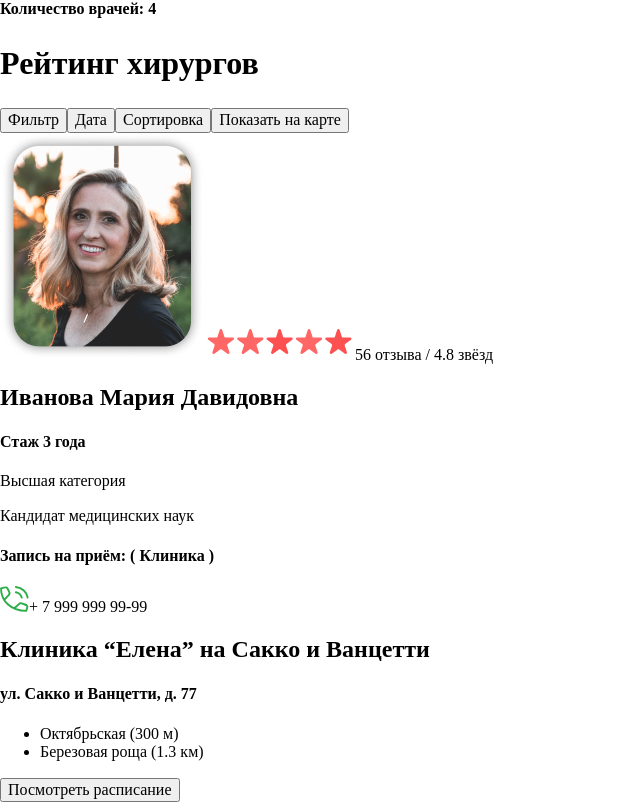
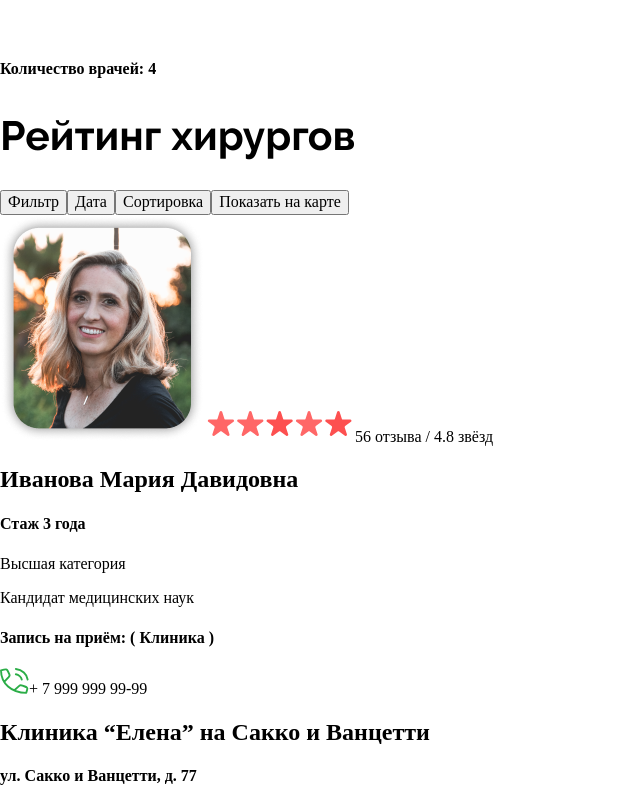
Before and after one commit to sg12/plasticFront, a React (Vite) app: page / in a window 1280 px wide. Shown: the top 804 px of the page, without its empty margins (0-640 px from the left). Built offline with nearby package versions, Linux system fonts and the light colour scheme.

Commit message:
update scss

```diff
--- a/src/components/filterDoctor/FilterDoctor.scss
+++ b/src/components/filterDoctor/FilterDoctor.scss
@@ -0,0 +1,103 @@
+@font-face {
+	font-family: "Bahnschrift";
+	src: local("Bahnschrift-Regular"),
+		url("../../assets/fonts/Bahnschrift-Regular.woff2") format("woff2"),
+		url("../../assets/fonts/Bahnschrift-Regular.woff") format("woff"),
+        url("../../assets/fonts/Bahnschrift-Regular.ttf") format("ttf");
+  font-weight: 400;
+  font-style: normal;
+  font-display: swap;
+}
+
+@font-face {
+	font-family: "Bahnschrift";
+	src: local("Bahnschrift-Bold"),
+		url("../../assets/fonts/Bahnschrift-Bold.woff2") format("woff2"),
+		url("../../assets/fonts/Bahnschrift-Bold.woff") format("woff"),
+        url("../../assets/fonts/Bahnschrift-Bold.ttf") format("ttf");
+  font-weight: 700;
+  font-style: normal;
+  font-display: swap;
+}
+
+@font-face {
+	font-family: "Raleway";
+	src: local("Raleway-Regular"),
+		url("../../assets/fonts/Raleway-Regular.woff2") format("woff2"),
+		url("../../assets/fonts/Raleway-Regular.woff") format("woff"),
+        url("../../assets/fonts/Raleway-Regular.ttf") format("ttf");
+  font-weight: 400;
+  font-style: normal;
+  font-display: swap;
+}
+
+@font-face {
+	font-family: "Raleway";
+	src: local("Raleway-Bold"),
+		url("../../assets/fonts/Raleway-Bold.woff2") format("woff2"),
+		url("../../assets/fonts/Raleway-Bold.woff") format("woff"),
+        url("../../assets/fonts/Raleway-Bold.ttf") format("ttf");
+  font-weight: 700;
+  font-style: normal;
+  font-display: swap;
+}
+
+.filter {
+    padding: 60px 0;
+
+	&__title {
+		margin-bottom: 30px;
+        font-family: Raleway;
+        font-size: 40.851px;
+        font-style: normal;
+        font-weight: 700;
+        line-height: normal;
+	}
+
+    &__buttons {
+    }
+
+    &__popup {
+    }
+
+    &__cards {
+    }
+
+    &__info {
+    }
+}
+
+.title {
+
+    &-h2 {
+    }
+}
+.filter-buttons {
+    &__button {
+    }
+}
+.popup {
+
+    &-content {
+    }
+}
+.cards {
+
+    &-doctor {
+    }
+}
+.card {
+
+    &__img {
+    }
+}
+.info {
+
+    &__up {
+    }
+
+    &__down {
+    }
+}
+.filter_info {
+}
```
